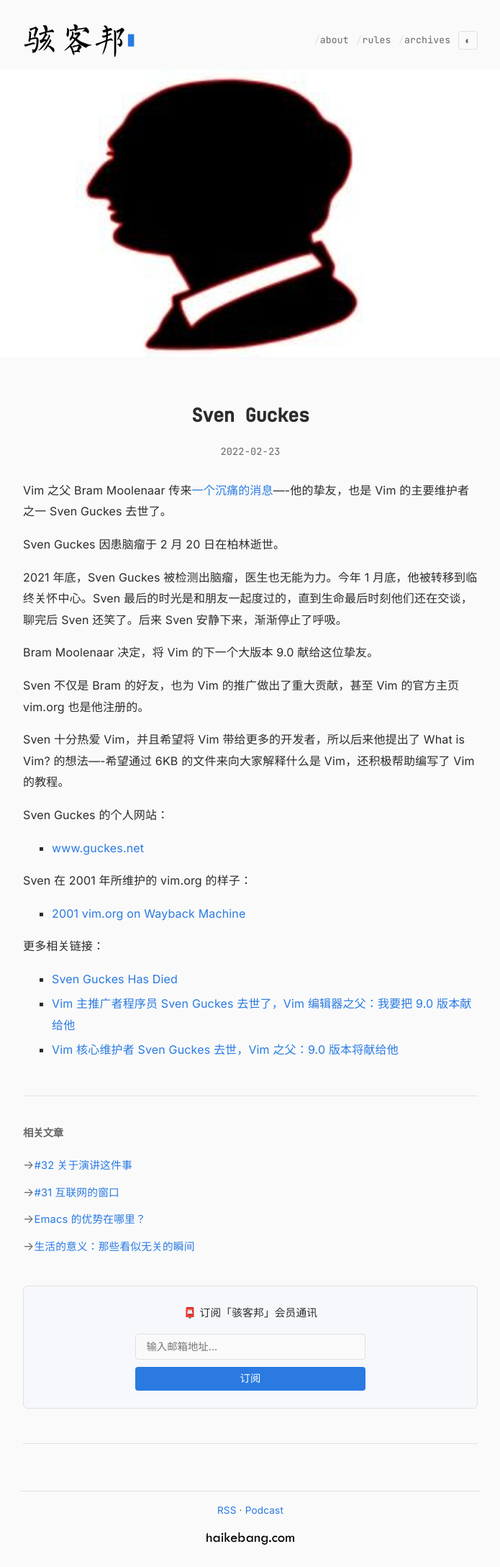
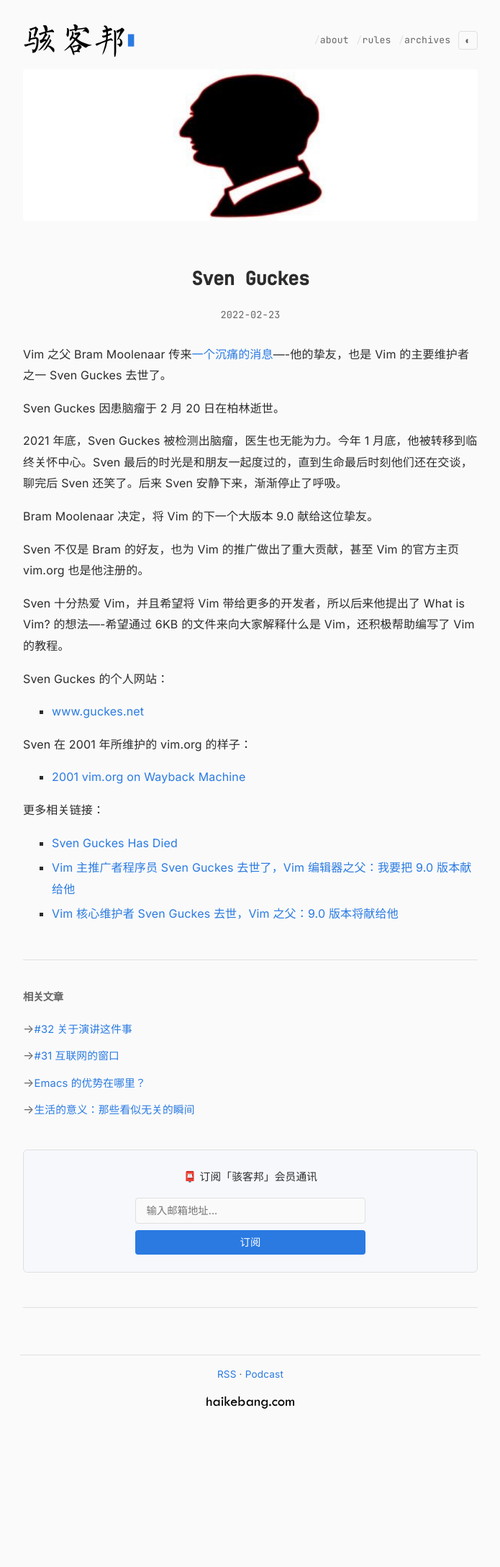
Before and after one commit to haikebangOrg/haikebang.com, a Jekyll site: the page built from _posts/2022-02-23-sven.md, in a window 1280 px wide. Shown: the whole page at 72% size, without its empty margins (292-987 px from the left). Built offline with Jekyll 4.4.1, drawn with Linux system fonts in a browser that asks for light colours; comment, search, counter and statistics services are not loaded; after the commit the page ends 1988 px from its top, so only the background shows below that.

Commit message:
Fix poster image: stretch to full content width

```diff
--- a/css/style.css
+++ b/css/style.css
@@ -228,7 +228,12 @@
 
 /* === IMAGES === */
 img { max-width: 100%; height: auto; border-radius: 4px; }
-.poster img { margin: 1em 0; }
+.poster {
+  max-width: var(--max-width);
+  margin: 0 auto;
+  padding: 0 1.5em;
+}
+.poster img { width: 100%; margin: 1em 0; border-radius: 4px; }
 
 /* === LISTS === */
 li:not(.home-li) {
```
